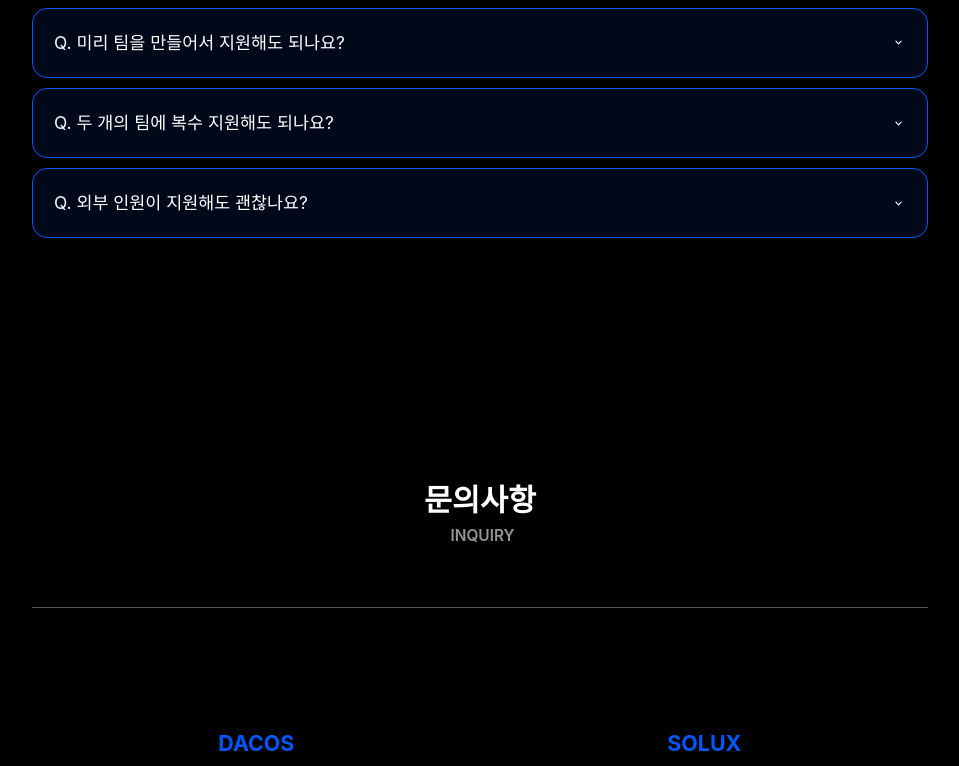
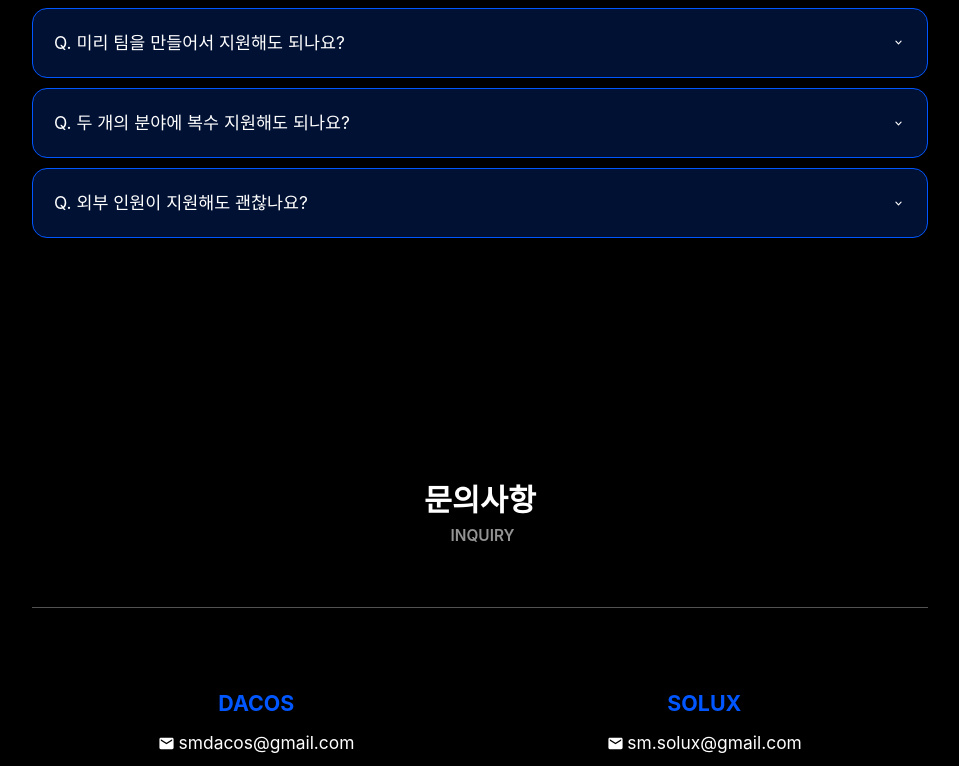
Before and after one commit to sm-solux/2024-hackathon, a React (Create React App) app: page /#/faq in a window 1280 px wide. Shown: the part 408-1174 px from the top of the page, without its empty margins (160-1119 px from the left). Built offline with nearby package versions, Linux system fonts and the light colour scheme; a web font is replaced by a local one.

Commit message:
mod: 여백 수정

```diff
--- a/src/pages/FaqPage.jsx
+++ b/src/pages/FaqPage.jsx
@@ -15,7 +15,7 @@ const applyData = [
         answer: '아니요, 팀 별 지원은 불가능합니다.'
     },
     {
-        question: '두 개의 팀에 복수 지원해도 되나요?',
+        question: '두 개의 분야에 복수 지원해도 되나요?',
         answer: '아니요, 데이터 분석 또는 개발 중 하나만 선택하여 지원해야 합니다.'
     },
     {
@@ -167,7 +167,7 @@ const AnswerText = styled.div`
 
 // Unified container for both question and answer
 const FaqItem = styled.div`
-    background-color: rgba(0, 87, 255, 0.1);
+    background-color: rgba(0, 87, 255, 0.2);
     color: #0057FF;
     padding: 20px;
     cursor: pointer;
@@ -194,11 +194,11 @@ const FaqItem = styled.div`
     }
 
     &:hover{
-        background-color: #FFFFFF;
+        background-color: #000C23;
     }
 
     &:hover ${QuestionText}{
-        color: #000000;
+        color: #FFFFFF;
     }
 `;
 
@@ -508,11 +508,11 @@ const FaqPage = () => {
 
 
             <FaqContainer>
-                <TitleContainer style={{ marginTop: "200px", marginBottom: "50px", paddingBottom: "50px", borderBottom: "1px solid #525252" }}>
+                <TitleContainer style={{ marginTop: "200px", marginBottom: "10px", paddingBottom: "50px", borderBottom: "1px solid #525252" }}>
                     <TitleText>문의사항</TitleText>
                     <GrayTitleText>INQUIRY</GrayTitleText>
                 </TitleContainer>
-                <InquriryContainer>
+                <InquriryContainer style={{ marginBottom: "30px" }}>
                     <Part>
                         <BlueText>DACOS</BlueText>
                         <InquiryInfoConatiner>
```
